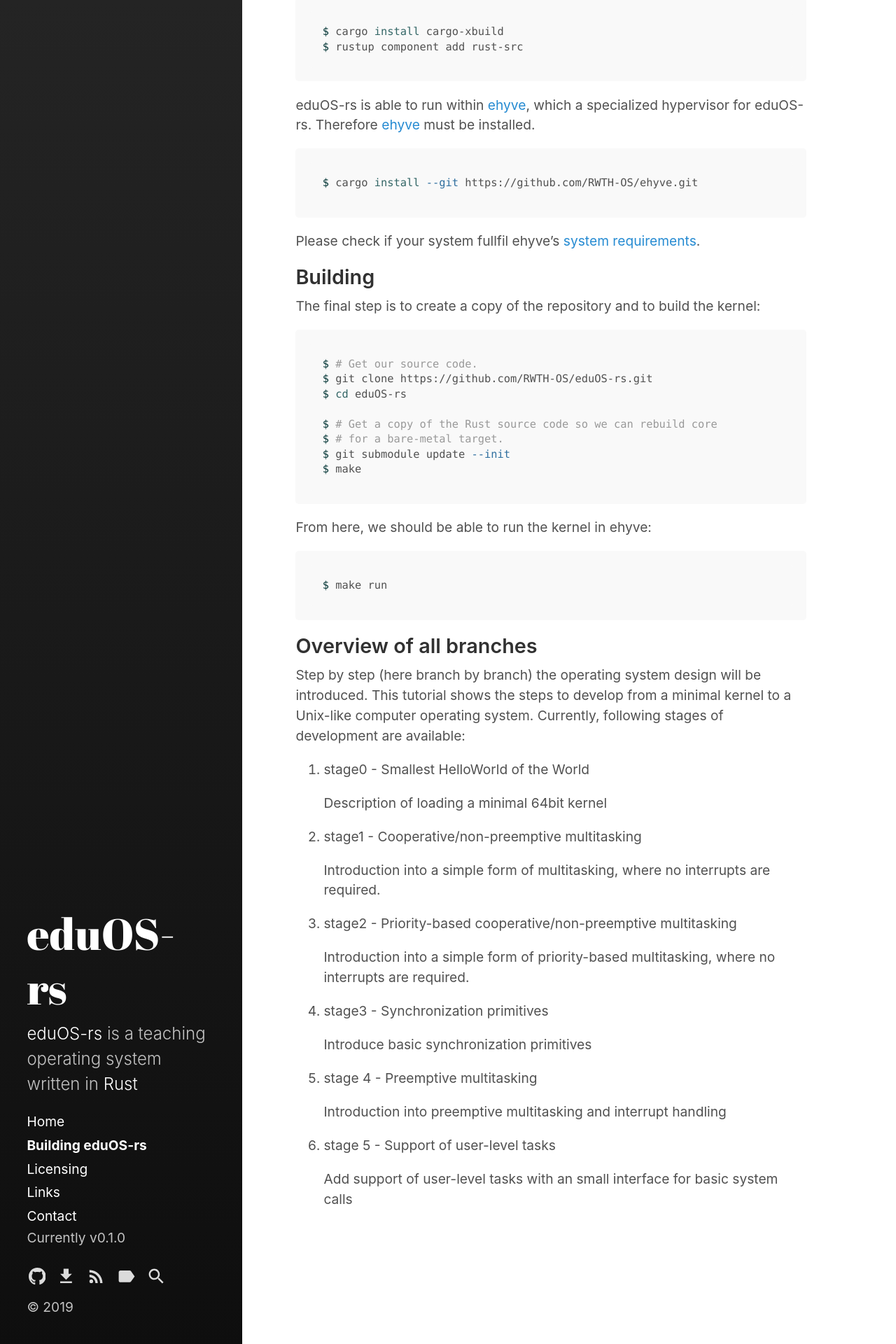
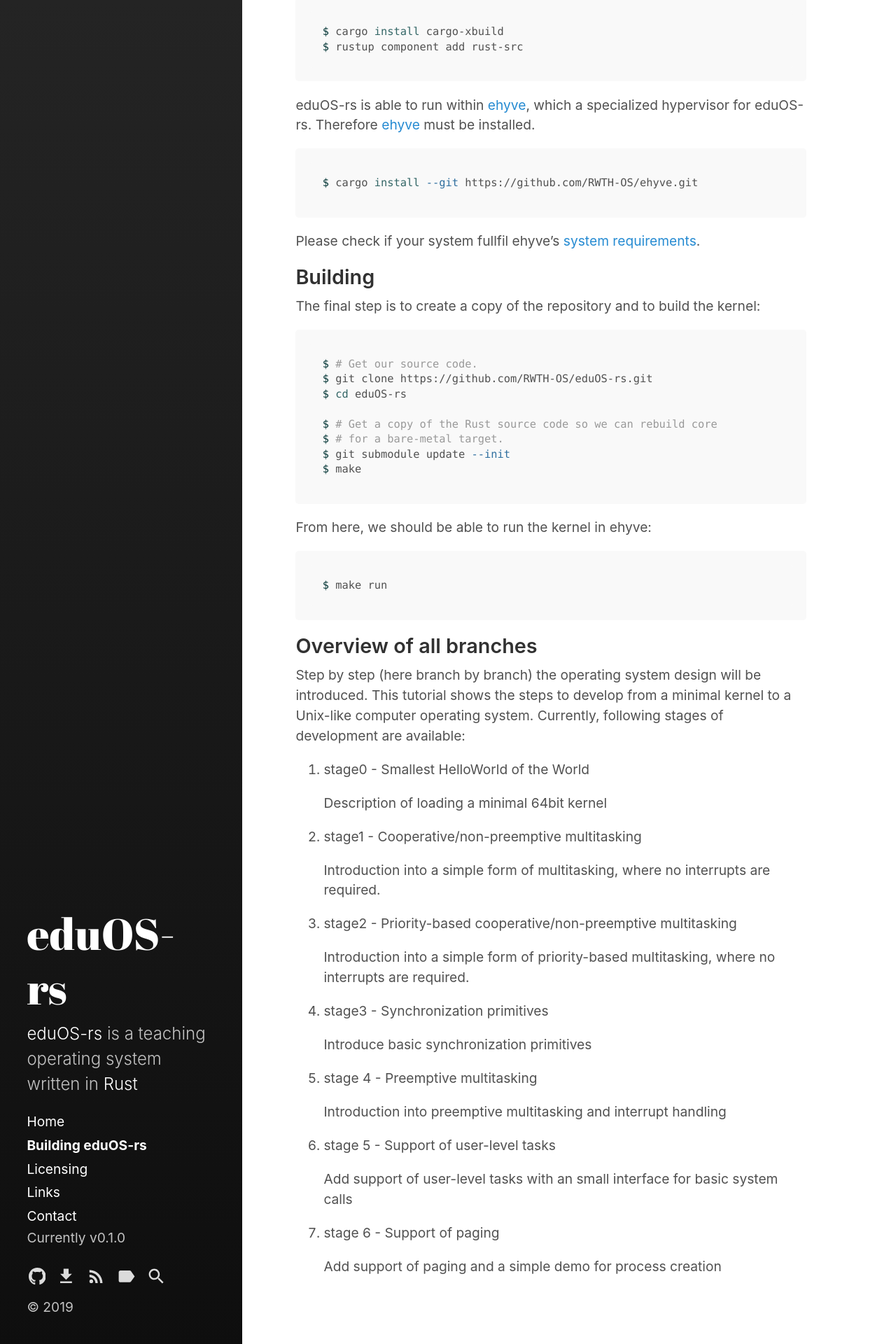
Before and after one commit to RWTH-OS/eduOS-rs, a Jekyll site: the page built from build.md, in a window 1280 px wide. Shown: the part 1210-3130 px from the top of the page at 70% size. Built offline with Jekyll 4.4.1, drawn with Linux system fonts in a browser that asks for light colours.

Commit message:
announce the support of paging

```diff
--- a/build.md
+++ b/build.md
@@ -100,3 +100,7 @@
 5. stage 5 - Support of user-level tasks
 
    Add support of user-level tasks with an small interface for basic system calls
+
+6. stage 6 - Support of paging
+
+   Add support of paging and a simple demo for process creation
```
